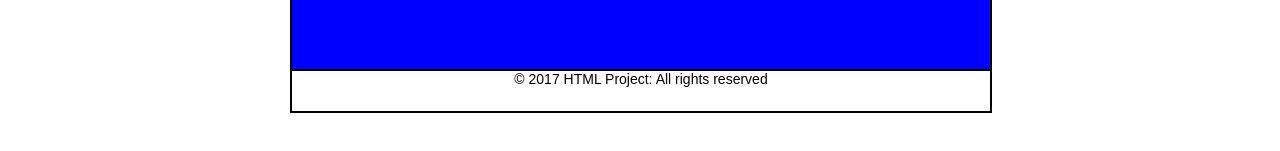
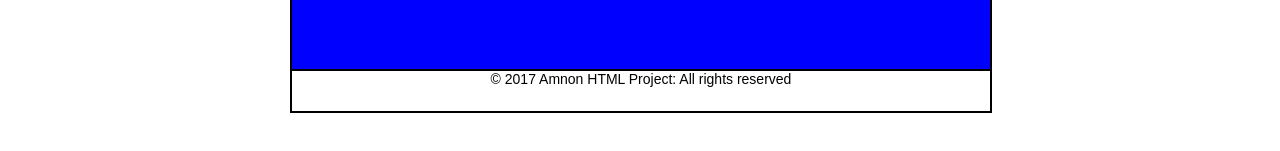
Before and after one commit to amnonavr1/webproject, a plain HTML site: page index.html in a window 1280 px wide. Shown: the part 391-542 px from the top of the page. Drawn offline with Linux system fonts and the light colour scheme.

Commit message:
Update index.html

```diff
--- a/index.html
+++ b/index.html
@@ -28,7 +28,7 @@
 
 <div id="wrapper">wrapper
 <div id="main"></div>
-<div id= "footer">&copy; 2017 HTML Project: All rights reserved</div>
+<div id= "footer">&copy; 2017 Amnon HTML Project: All rights reserved</div>
 
 </div>
 
```
